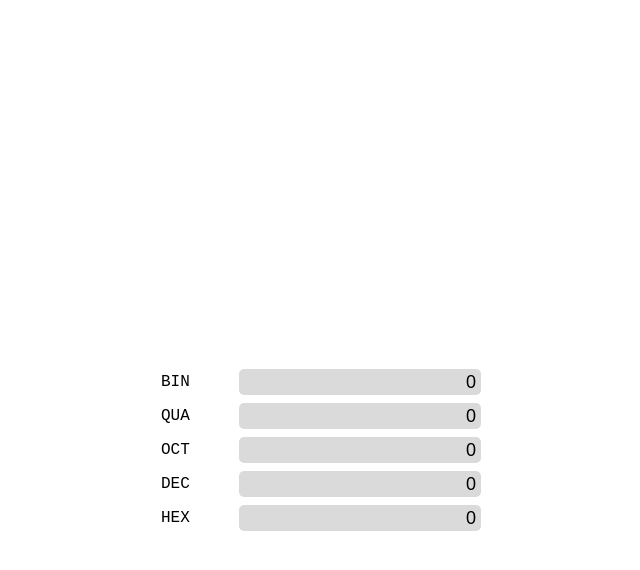
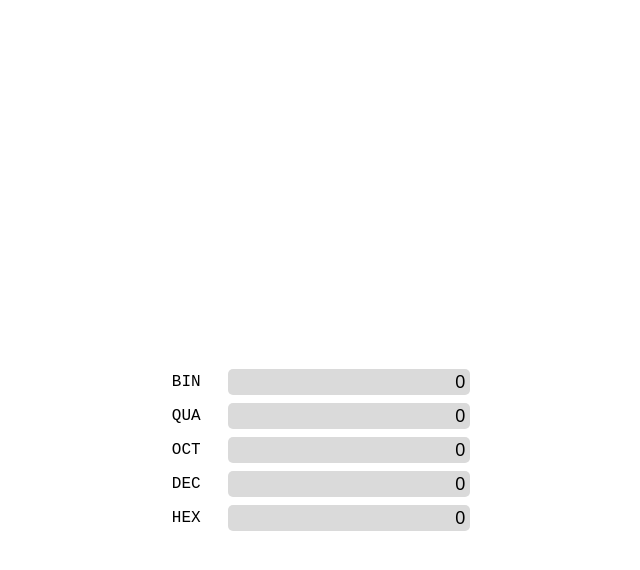
Before and after one commit to ashenm/tools, a Jekyll site: the page built from numerals.html, in a window 1280 px wide. Shown: the top 570 px of the page, without its empty margins (319-959 px from the left). Built offline with Jekyll 4.4.1, drawn with Linux system fonts in a browser that asks for light colours.

Commit message:
Minor presentation revisions

```diff
--- a/numerals.html
+++ b/numerals.html
@@ -36,7 +36,8 @@
     label {
       display: grid;
       font-family: monospace;
-      grid-template-columns: 1fr 2.5fr;
+      grid-template-columns: 1fr 5fr;
+      grid-column-gap: 0.5rem;
       align-items: center;
       margin: 0.5rem 0;
     }
```
